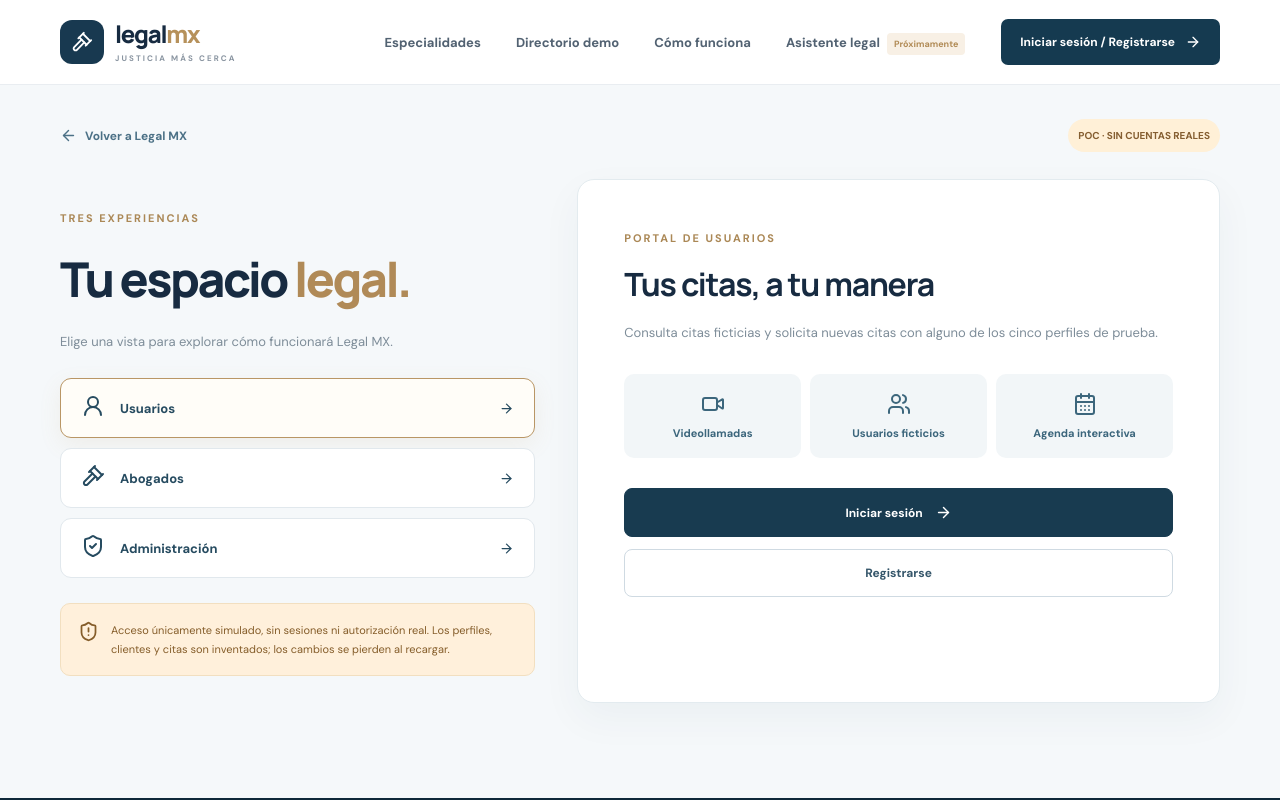
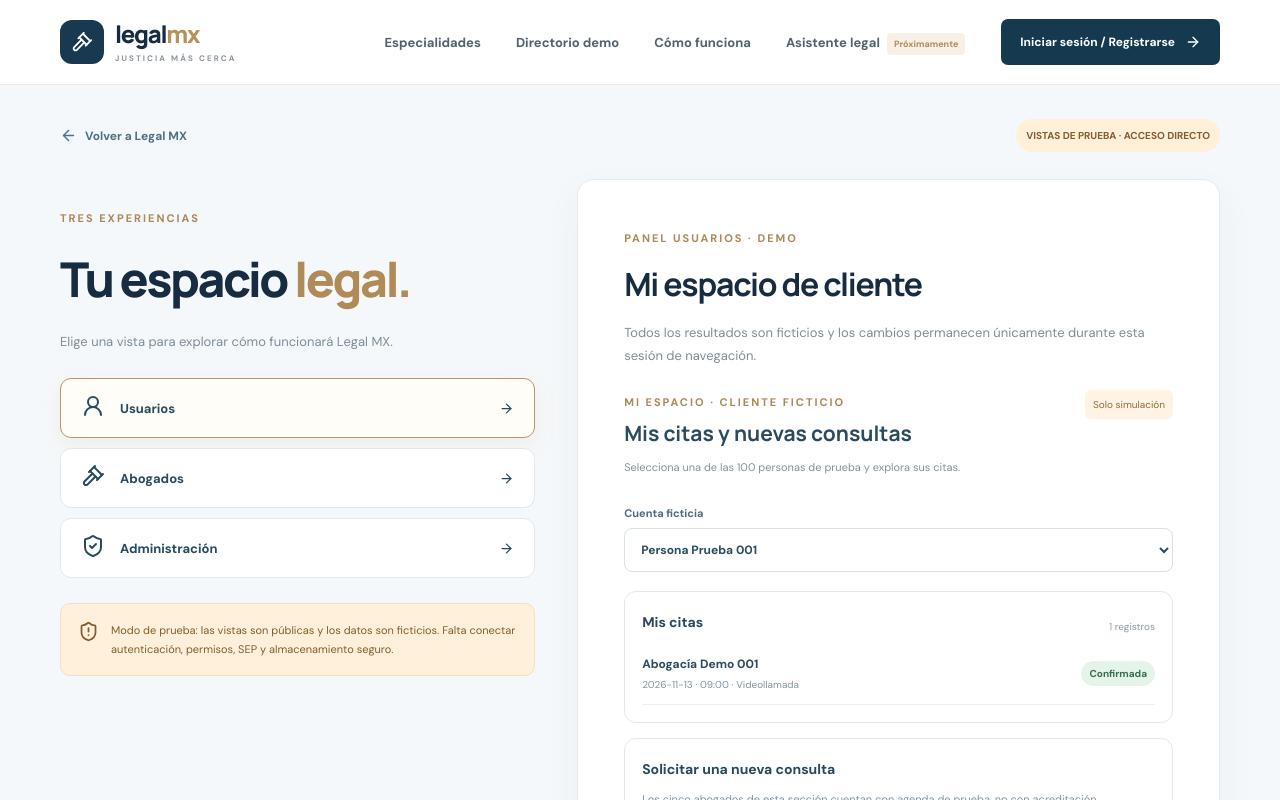
Before and after one commit to BrayanQuirino/legal-mx, a React (Vite) app: page / in a window 1280 px wide. Both pictures are taken after a click on the button "Iniciar sesión / Registrarse". Shown: the top 800 px of the page. Built offline with nearby package versions, Linux system fonts and the light colour scheme.

Commit message:
feat(poc): direct access to client lawyer and admin panels without demo login forms

```diff
--- a/apps/web/src/Portal.tsx
+++ b/apps/web/src/Portal.tsx
@@ -9,19 +9,21 @@ import "./portal.css";
 type Role="client"|"lawyer"|"admin";
 const labels:Record<Role,string>={client:"Usuarios",lawyer:"Abogados",admin:"Administración"};
 const roles:Role[]=["client","lawyer","admin"];
+// GitHub Pages testing mode: the interface is public and synthetic; never treat this as RBAC.
+const OPEN_POC_VIEWS=true;
 
 export function Portal({onBack}:{onBack:()=>void}){
  const [role,setRole]=useState<Role>("client");
- const [step,setStep]=useState<"welcome"|"access"|"dashboard">("welcome");
+ const [step,setStep]=useState<"welcome"|"access"|"dashboard">(OPEN_POC_VIEWS?"dashboard":"welcome");
  const [register,setRegister]=useState(false);
  const [consent,setConsent]=useState(false);
  const [verify,setVerify]=useState(false);
  const store=useDemoStore();
  return <main className="poc"><div className="container">
-  <div className="poc-head"><button onClick={onBack} className="poc-back"><ArrowLeft size={17}/> Volver a Legal MX</button><span className="poc-tag">POC · SIN CUENTAS REALES</span></div>
+  <div className="poc-head"><button onClick={onBack} className="poc-back"><ArrowLeft size={17}/> Volver a Legal MX</button><span className="poc-tag">VISTAS DE PRUEBA · ACCESO DIRECTO</span></div>
   <div className={step==="dashboard"&&role==="lawyer"?"poc-grid poc-grid-wide":"poc-grid"}><aside className="poc-sidebar"><span className="section-label">TRES EXPERIENCIAS</span><h1>Tu espacio <em>legal.</em></h1><p>Elige una vista para explorar cómo funcionará Legal MX.</p>
-   <div className="poc-roles">{roles.map(r=><button key={r} type="button" className={r===role?"poc-role active":"poc-role"} onClick={()=>{setRole(r);setStep("welcome");setVerify(false);setConsent(false);}}><span>{r==="client"?<UserRound/>:r==="lawyer"?<Gavel/>:<ShieldCheck/>}</span><strong>{labels[r]}</strong><ArrowRight size={15}/></button>)}</div>
-   <div className="poc-alert"><ShieldAlert size={21}/><span>Acceso únicamente simulado, sin sesiones ni autorización real. Los perfiles, clientes y citas son inventados; los cambios se pierden al recargar.</span></div>
+   <div className="poc-roles">{roles.map(r=><button key={r} type="button" className={r===role?"poc-role active":"poc-role"} onClick={()=>{setRole(r);setStep(OPEN_POC_VIEWS?"dashboard":"welcome");setVerify(false);setConsent(false);}}><span>{r==="client"?<UserRound/>:r==="lawyer"?<Gavel/>:<ShieldCheck/>}</span><strong>{labels[r]}</strong><ArrowRight size={15}/></button>)}</div>
+   <div className="poc-alert"><ShieldAlert size={21}/><span>Modo de prueba: las vistas son públicas y los datos son ficticios. Falta conectar autenticación, permisos, SEP y almacenamiento seguro.</span></div>
   </aside>
   <section className="poc-paper" aria-label={"Portal "+labels[role]}>
    {step==="welcome"&&<><span className="section-label">PORTAL DE {labels[role].toUpperCase()}</span><h2>{role==="client"?"Tus citas, a tu manera":role==="lawyer"?"Gestiona tu práctica jurídica":"Supervisa los expedientes"}</h2><p>{role==="client"?"Consulta citas ficticias y solicita nuevas citas con alguno de los cinco perfiles de prueba.":role==="lawyer"?"Revisa 5 clientes ficticios por perfil, bloquea horarios, fija descansos y modifica el precio o la modalidad.":"Consulta el estado simulado de expedientes y la operación de prueba."}</p>
@@ -48,7 +50,7 @@ export function Portal({onBack}:{onBack:()=>void}){
      <button className="poc-outline" type="button" onClick={()=>setVerify(!verify)}>{verify?"Cerrar verificación de prueba":"Explorar verificación de prueba"}</button>{verify&&<VerificationFlow/>}
     </div>}
     {role==="lawyer"&&<><button className="poc-outline" onClick={()=>setVerify(!verify)}>{verify?"Cerrar verificación":"Explorar verificación POC"}</button>{verify&&<VerificationFlow/>}</>}
-    <button className="poc-link" onClick={()=>{setStep("welcome");setVerify(false);}}>Salir del panel demo</button>
+    <button className="poc-link" onClick={onBack}>Volver al inicio</button>
    </>}
   </section></div></div></main>;
 }
```
